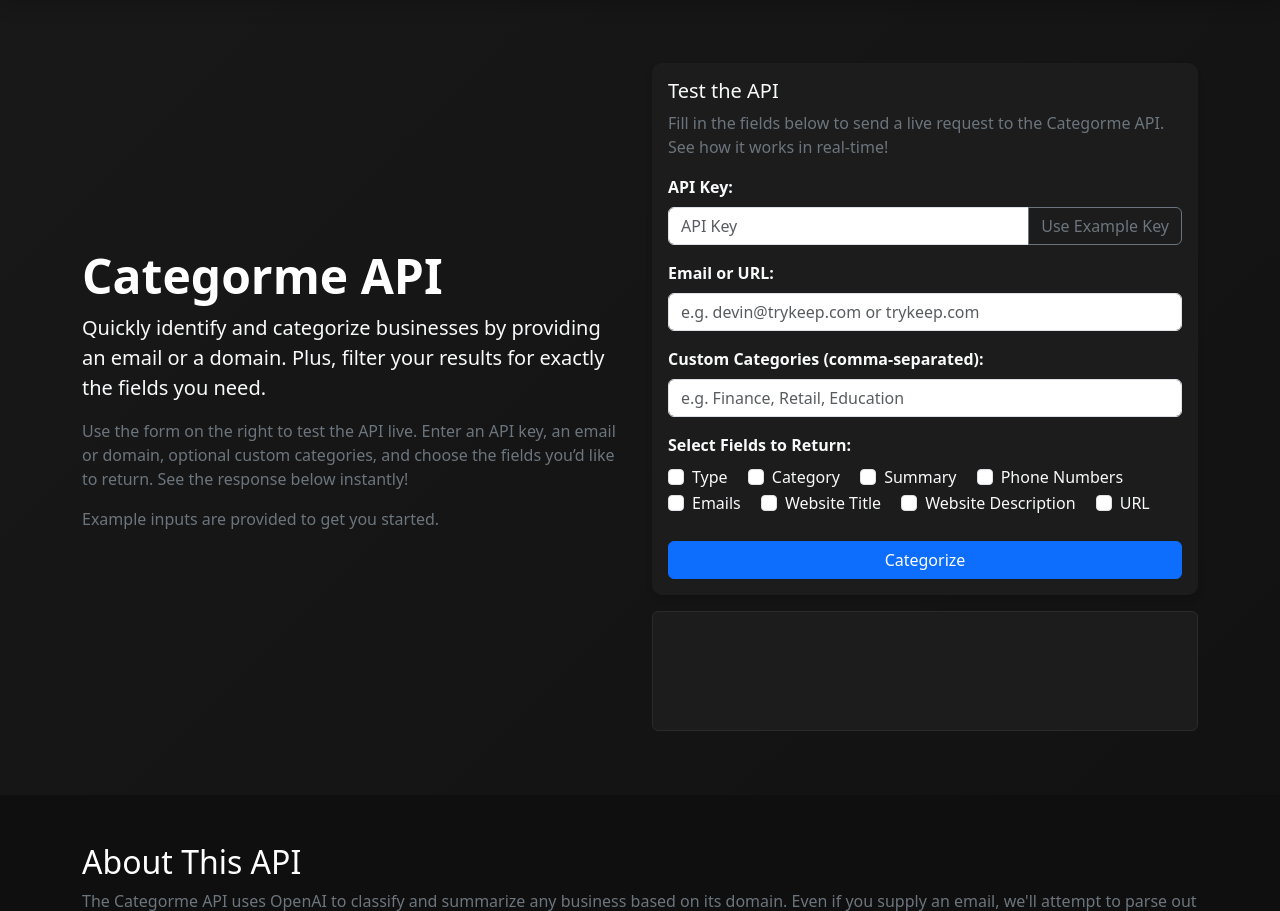
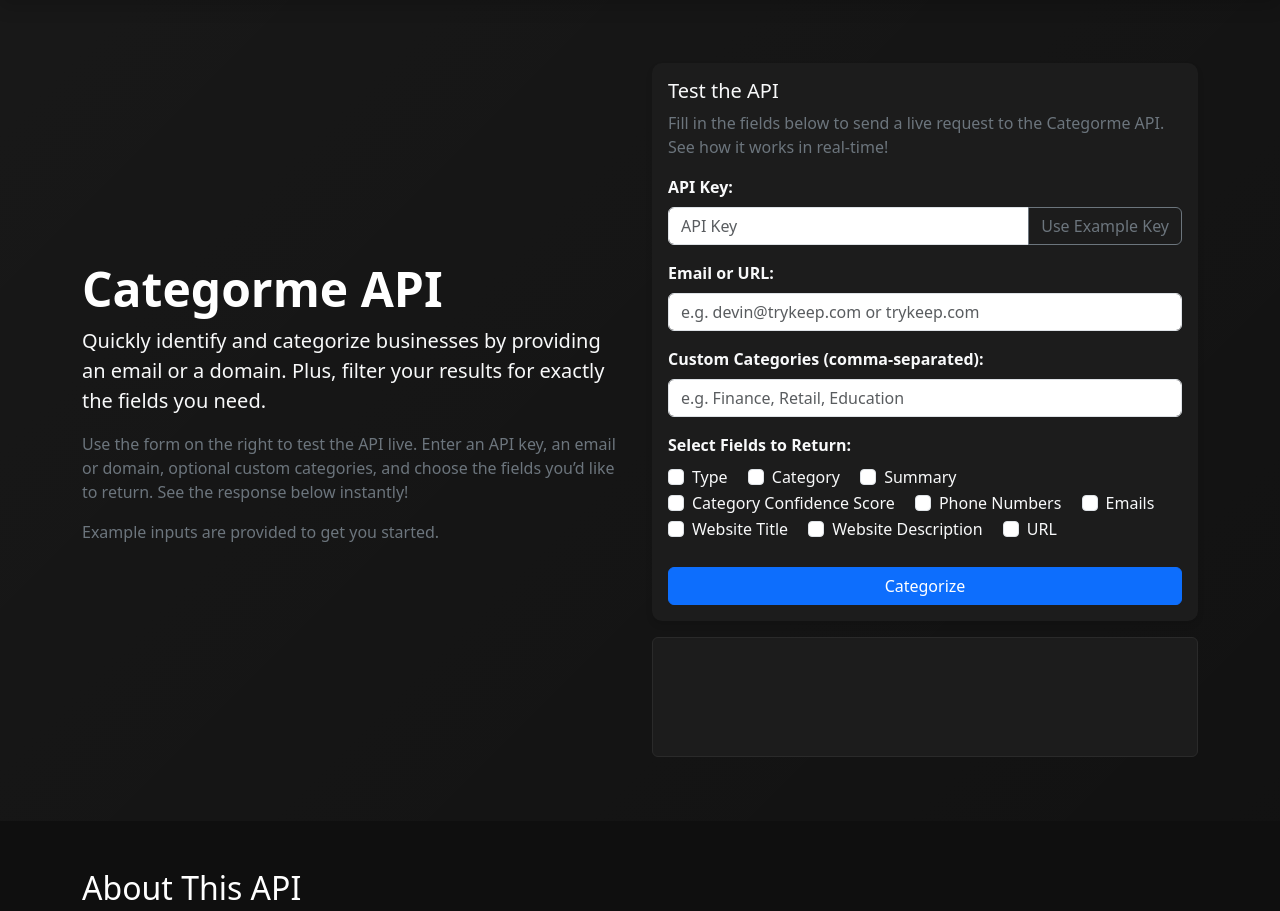
Before and after one commit to devinpicciolini/categorme, a Flask app: page / in a window 1280 px wide. Shown: the part 112-1023 px from the top of the page. Run offline with Flask 3, Linux system fonts and the light colour scheme.

Commit message:
Add files via upload

```diff
--- a/app.py
+++ b/app.py
@@ -74,11 +74,13 @@
         "You must choose exactly one category from the list below. Use only the categories provided:\n"
         f"{', '.join(cats)}\n\n"
         "Additionally, provide a two-sentence summary of the business and the product/service it offers.\n"
+        "Assign a confidence score (from 0.0 to 1.0) indicating how certain you are about the selected category.\n"
         "Respond with valid JSON only, and use the format:\n"
         "{\n"
         "  \"business_data\": {\n"
         "    \"category\": \"ChosenCategory\",\n"
-        "    \"summary\": \"Two-sentence summary here.\"\n"
+        "    \"summary\": \"Two-sentence summary here.\",\n"
+        "    \"category_confidence_score\": 0.85\n"
         "  }\n"
         "}\n"
         "If none of the listed categories fit, respond with \"Other\".\n"
@@ -146,6 +148,7 @@
         contacts = {"phone_numbers": [], "emails": []}
         category = "Unknown"
         summary = ""
+        confidence_score = None
 
         if homepage_content:
             metadata = parse_metadata(homepage_content)
@@ -157,6 +160,7 @@
                 bd = openai_dict.get("business_data", {})
                 category = bd.get("category", "Unknown")
                 summary = bd.get("summary", "")
+                confidence_score = bd.get("category_confidence_score", None)
             except json.JSONDecodeError:
                 return jsonify({"error": "OpenAI returned invalid JSON", "raw": openai_raw}), 500
 
@@ -169,7 +173,8 @@
             "website_title": metadata.get("title", ""),
             "website_description": metadata.get("description", ""),
             "category": category,
-            "summary": summary
+            "summary": summary,
+            "category_confidence_score": confidence_score
         }
 
         # Fields filtering
--- a/templates/index.html
+++ b/templates/index.html
@@ -265,6 +265,10 @@
       <label class="form-check-label text-light" for="fieldSummary">Summary</label>
     </div>
     <div class="form-check form-check-inline">
+      <input class="form-check-input" type="checkbox" id="fieldConfidence" value="category_confidence_score" />
+      <label class="form-check-label text-light" for="fieldConfidence">Category Confidence Score</label>
+    </div>
+    <div class="form-check form-check-inline">
       <input class="form-check-input" type="checkbox" id="fieldPhone" value="phone_numbers" />
       <label class="form-check-label text-light" for="fieldPhone">Phone Numbers</label>
     </div>
@@ -284,6 +288,7 @@
       <input class="form-check-input" type="checkbox" id="fieldUrl" value="url" />
       <label class="form-check-label text-light" for="fieldUrl">URL</label>
     </div>
+
                 </div>
                 <button type="submit" class="btn btn-primary w-100 mt-2">
                   Categorize
@@ -661,6 +666,11 @@
         const tokenVal = document.getElementById('tokenInput').value.trim();
         const inputVal = document.getElementById('inputString').value.trim();
 
+        if (!tokenVal || !inputVal) {
+            resultBox.textContent = "Please provide an API Key and input value.";
+            return;
+        }
+
         resultBox.textContent = "Loading...";
 
         try {
@@ -678,12 +688,18 @@
             });
 
             const data = await response.json();
+
+            if (response.ok) {
                 resultBox.textContent = JSON.stringify(data, null, 2);
+            } else {
+                resultBox.textContent = `Error: ${data.error}`;
+            }
         } catch (err) {
             resultBox.textContent = `Error: ${err.message}`;
         }
     });
 </script>
 
+
 </body>
 </html>
```
Lines whose indentation alone changed are shown as unchanged.
